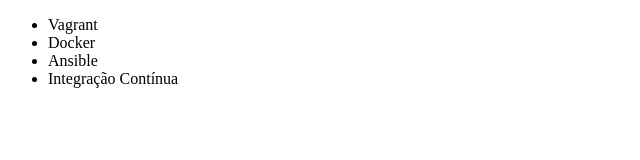
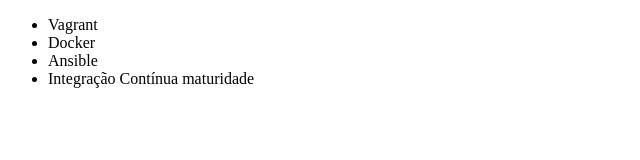
Before and after one commit to prisgomesti/alura, a plain HTML site: page index.html in a window 1280 px wide. Shown: the full height of the page, 0-640 px from the left. Drawn offline with Linux system fonts and the light colour scheme.

Commit message:
Renomeando o curso de integração continua

```diff
--- a/index.html
+++ b/index.html
@@ -9,7 +9,7 @@
         <li>Vagrant</li>
         <li>Docker</li>
         <li>Ansible</li>
-        <li>Integração Contínua</li>
+        <li>Integração Contínua maturidade</li>
     </ul>
 </body>
 </html>
```
